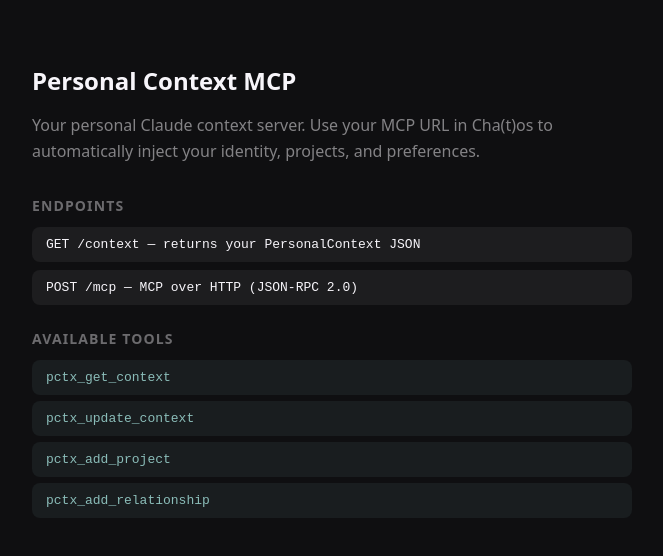
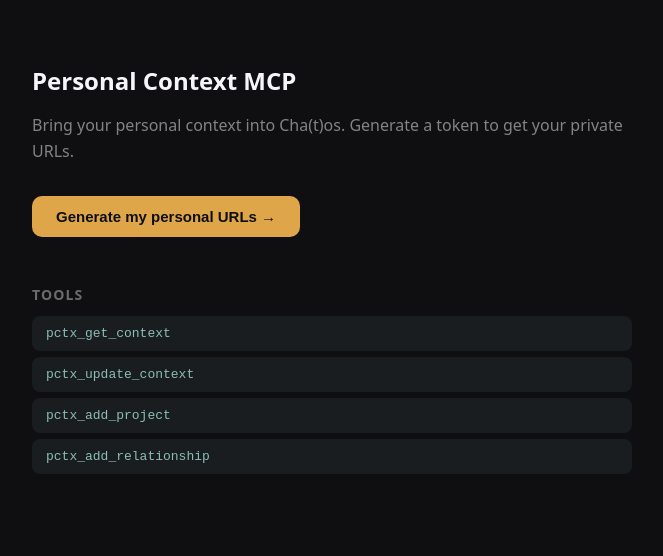
Before and after one commit to lmdrew96/personal-context-mcp, a Next.js app: page / in a window 1280 px wide. Shown: the top 556 px of the page, without its empty margins (308-971 px from the left). Built offline with nearby package versions, Linux system fonts and the light colour scheme.

Commit message:
feat: multi-user support via token-scoped URLs

```diff
--- a/app/context/route.ts
+++ b/app/context/route.ts
@@ -2,8 +2,13 @@
 
 export const runtime = "edge";
 
-export async function GET() {
-  const ctx = await getContext();
+export async function GET(req: Request) {
+  const token = new URL(req.url).searchParams.get("token");
+  if (!token) {
+    return Response.json({ error: "Missing token" }, { status: 400 });
+  }
+
+  const ctx = await getContext(token);
   return Response.json(ctx, {
     headers: {
       "Access-Control-Allow-Origin": "*",
--- a/app/mcp/route.ts
+++ b/app/mcp/route.ts
@@ -78,6 +78,9 @@
 }
 
 export async function POST(req: Request) {
+  const token = new URL(req.url).searchParams.get("token");
+  if (!token) return err(null, -32600, "Missing token — use /mcp?token=YOUR_UUID");
+
   const body = await req.json();
   const { method, params, id } = body;
 
@@ -101,7 +104,7 @@
     const { name, arguments: args } = params as { name: string; arguments: Record<string, unknown> };
 
     if (name === "pctx_get_context") {
-      const ctx = await getContext();
+      const ctx = await getContext(token);
       return ok(id, {
         content: [{ type: "text", text: JSON.stringify(ctx, null, 2) }],
       });
@@ -114,32 +117,32 @@
       if (args.customInstructions) patch.customInstructions = args.customInstructions as string;
       if (args.projects) patch.projects = args.projects as PersonalContext["projects"];
       if (args.relationships) patch.relationships = args.relationships as PersonalContext["relationships"];
-      const updated = await patchContext(patch);
+      const updated = await patchContext(token, patch);
       return ok(id, {
         content: [{ type: "text", text: `Context updated.\n${JSON.stringify(updated, null, 2)}` }],
       });
     }
 
     if (name === "pctx_add_project") {
-      const ctx = await getContext();
+      const ctx = await getContext(token);
       ctx.projects.push({
         name: args.name as string,
         description: args.description as string,
         status: args.status as string,
       });
-      await patchContext({ projects: ctx.projects });
+      await patchContext(token, { projects: ctx.projects });
       return ok(id, {
         content: [{ type: "text", text: `Project "${args.name}" added.` }],
       });
     }
 
     if (name === "pctx_add_relationship") {
-      const ctx = await getContext();
+      const ctx = await getContext(token);
       ctx.relationships.push({
         name: args.name as string,
         role: args.role as string,
       });
-      await patchContext({ relationships: ctx.relationships });
+      await patchContext(token, { relationships: ctx.relationships });
       return ok(id, {
         content: [{ type: "text", text: `Relationship "${args.name}" (${args.role}) added.` }],
       });
--- a/app/page.tsx
+++ b/app/page.tsx
@@ -1,25 +1,79 @@
+"use client";
+
+import { useState } from "react";
+
+const BASE_URL = "https://personal-context-mcp.vercel.app";
+
 export default function Home() {
+  const [token, setToken] = useState("");
+  const [generated, setGenerated] = useState(false);
+  const [copied, setCopied] = useState<string | null>(null);
+
+  const generate = () => {
+    setToken(crypto.randomUUID());
+    setGenerated(true);
+  };
+
+  const copy = (text: string, label: string) => {
+    navigator.clipboard.writeText(text);
+    setCopied(label);
+    setTimeout(() => setCopied(null), 2000);
+  };
+
+  const mcpUrl = `${BASE_URL}/mcp?token=${token}`;
+  const contextUrl = `${BASE_URL}/context?token=${token}`;
+
   return (
     <main style={{ padding: "48px 32px", maxWidth: 600, margin: "0 auto" }}>
       <h1 style={{ fontSize: 24, fontWeight: 700, marginBottom: 8 }}>Personal Context MCP</h1>
       <p style={{ color: "rgba(247,245,250,0.5)", marginBottom: 32, lineHeight: 1.6 }}>
-        Your personal Claude context server. Use your MCP URL in Cha(t)os to automatically inject your identity, projects, and preferences.
+        Bring your personal context into Cha(t)os. Generate a token to get your private URLs.
       </p>
 
-      <section style={{ marginBottom: 24 }}>
-        <h2 style={{ fontSize: 14, fontWeight: 600, color: "rgba(247,245,250,0.4)", textTransform: "uppercase", letterSpacing: "0.08em", marginBottom: 12 }}>Endpoints</h2>
-        <div style={{ display: "flex", flexDirection: "column", gap: 8 }}>
-          <code style={{ background: "rgba(255,255,255,0.06)", borderRadius: 8, padding: "10px 14px", fontSize: 13 }}>
-            GET /context — returns your PersonalContext JSON
-          </code>
-          <code style={{ background: "rgba(255,255,255,0.06)", borderRadius: 8, padding: "10px 14px", fontSize: 13 }}>
-            POST /mcp — MCP over HTTP (JSON-RPC 2.0)
-          </code>
+      {!generated ? (
+        <button
+          onClick={generate}
+          style={{
+            background: "#DFA649",
+            color: "#0f0f11",
+            border: "none",
+            borderRadius: 10,
+            padding: "12px 24px",
+            fontWeight: 700,
+            fontSize: 15,
+            cursor: "pointer",
+          }}
+        >
+          Generate my personal URLs →
+        </button>
+      ) : (
+        <div style={{ display: "flex", flexDirection: "column", gap: 20 }}>
+          <div style={{ padding: "16px", background: "rgba(223,166,73,0.08)", border: "1px solid rgba(223,166,73,0.2)", borderRadius: 12 }}>
+            <p style={{ fontSize: 12, color: "rgba(247,245,250,0.4)", marginBottom: 6 }}>Your token — save this somewhere safe</p>
+            <div style={{ display: "flex", gap: 8, alignItems: "center" }}>
+              <code style={{ fontSize: 13, color: "#DFA649", flex: 1, wordBreak: "break-all" }}>{token}</code>
+              <button onClick={() => copy(token, "token")} style={copyBtn}>
+                {copied === "token" ? "✓" : "Copy"}
+              </button>
+            </div>
+          </div>
+
+          <URLRow label="MCP URL (paste into Cha(t)os or Claude Desktop)" url={mcpUrl} onCopy={() => copy(mcpUrl, "mcp")} copied={copied === "mcp"} />
+          <URLRow label="Context URL (for reference)" url={contextUrl} onCopy={() => copy(contextUrl, "ctx")} copied={copied === "ctx"} />
+
+          <div style={{ marginTop: 8 }}>
+            <p style={{ fontSize: 13, color: "rgba(247,245,250,0.4)", lineHeight: 1.7 }}>
+              <strong style={{ color: "rgba(247,245,250,0.7)" }}>Next:</strong> Add your MCP URL to Claude Desktop, then ask Claude to run{" "}
+              <code style={{ color: "#8CBDB9", fontSize: 12 }}>pctx_update_context</code>,{" "}
+              <code style={{ color: "#8CBDB9", fontSize: 12 }}>pctx_add_project</code>, and{" "}
+              <code style={{ color: "#8CBDB9", fontSize: 12 }}>pctx_add_relationship</code> to fill in your context.
+            </p>
+          </div>
         </div>
-      </section>
+      )}
 
-      <section>
-        <h2 style={{ fontSize: 14, fontWeight: 600, color: "rgba(247,245,250,0.4)", textTransform: "uppercase", letterSpacing: "0.08em", marginBottom: 12 }}>Available Tools</h2>
+      <div style={{ marginTop: 48 }}>
+        <h2 style={{ fontSize: 14, fontWeight: 600, color: "rgba(247,245,250,0.4)", textTransform: "uppercase", letterSpacing: "0.08em", marginBottom: 12 }}>Tools</h2>
         <div style={{ display: "flex", flexDirection: "column", gap: 6 }}>
           {["pctx_get_context", "pctx_update_context", "pctx_add_project", "pctx_add_relationship"].map((t) => (
             <code key={t} style={{ background: "rgba(139,189,185,0.08)", borderRadius: 8, padding: "10px 14px", fontSize: 13, color: "#8bbdb9" }}>
@@ -27,7 +81,30 @@
             </code>
           ))}
         </div>
-      </section>
+      </div>
     </main>
   );
 }
+
+const copyBtn: React.CSSProperties = {
+  background: "rgba(255,255,255,0.06)",
+  border: "1px solid rgba(255,255,255,0.1)",
+  borderRadius: 6,
+  color: "rgba(247,245,250,0.6)",
+  fontSize: 12,
+  padding: "4px 10px",
+  cursor: "pointer",
+  whiteSpace: "nowrap",
+};
+
+function URLRow({ label, url, onCopy, copied }: { label: string; url: string; onCopy: () => void; copied: boolean }) {
+  return (
+    <div style={{ display: "flex", flexDirection: "column", gap: 6 }}>
+      <p style={{ fontSize: 12, color: "rgba(247,245,250,0.4)", margin: 0 }}>{label}</p>
+      <div style={{ display: "flex", gap: 8, alignItems: "center", background: "rgba(255,255,255,0.04)", border: "1px solid rgba(255,255,255,0.08)", borderRadius: 8, padding: "10px 14px" }}>
+        <code style={{ fontSize: 12, color: "rgba(247,245,250,0.7)", flex: 1, wordBreak: "break-all" }}>{url}</code>
+        <button onClick={onCopy} style={copyBtn}>{copied ? "✓" : "Copy"}</button>
+      </div>
+    </div>
+  );
+}
--- a/lib/storage.ts
+++ b/lib/storage.ts
@@ -6,20 +6,20 @@
   token: process.env.CONTEXT_KV_REST_API_TOKEN!,
 });
 
-const KEY = "personal_context";
+const key = (token: string) => `pctx:${token}`;
 
-export async function getContext(): Promise<PersonalContext> {
-  const stored = await redis.get<PersonalContext>(KEY);
+export async function getContext(token: string): Promise<PersonalContext> {
+  const stored = await redis.get<PersonalContext>(key(token));
   return stored ?? { ...DEFAULT_CONTEXT };
 }
 
-export async function setContext(ctx: PersonalContext): Promise<void> {
-  await redis.set(KEY, ctx);
+export async function setContext(token: string, ctx: PersonalContext): Promise<void> {
+  await redis.set(key(token), ctx);
 }
 
-export async function patchContext(patch: Partial<PersonalContext>): Promise<PersonalContext> {
-  const current = await getContext();
+export async function patchContext(token: string, patch: Partial<PersonalContext>): Promise<PersonalContext> {
+  const current = await getContext(token);
   const updated: PersonalContext = { ...current, ...patch };
-  await setContext(updated);
+  await setContext(token, updated);
   return updated;
 }
```
